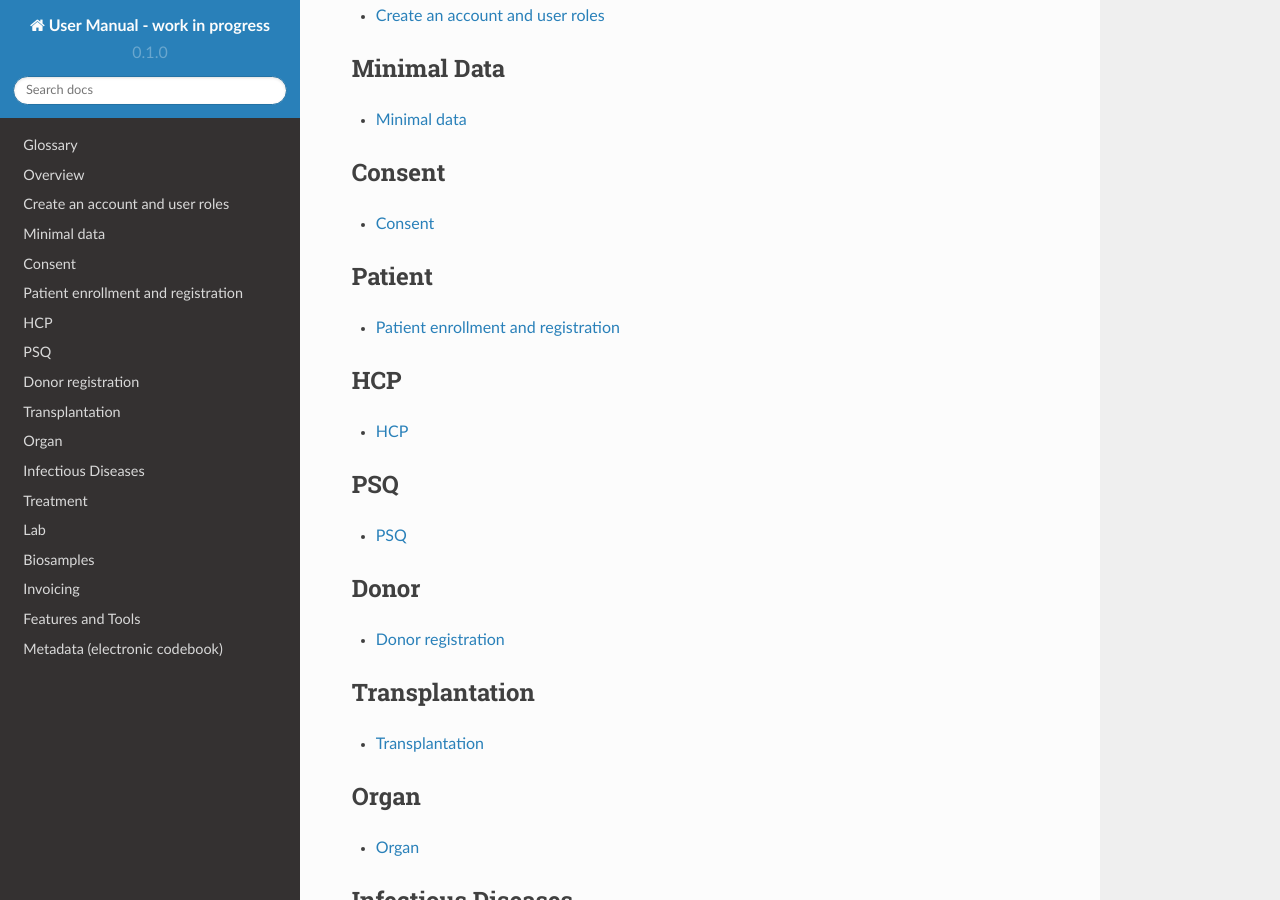
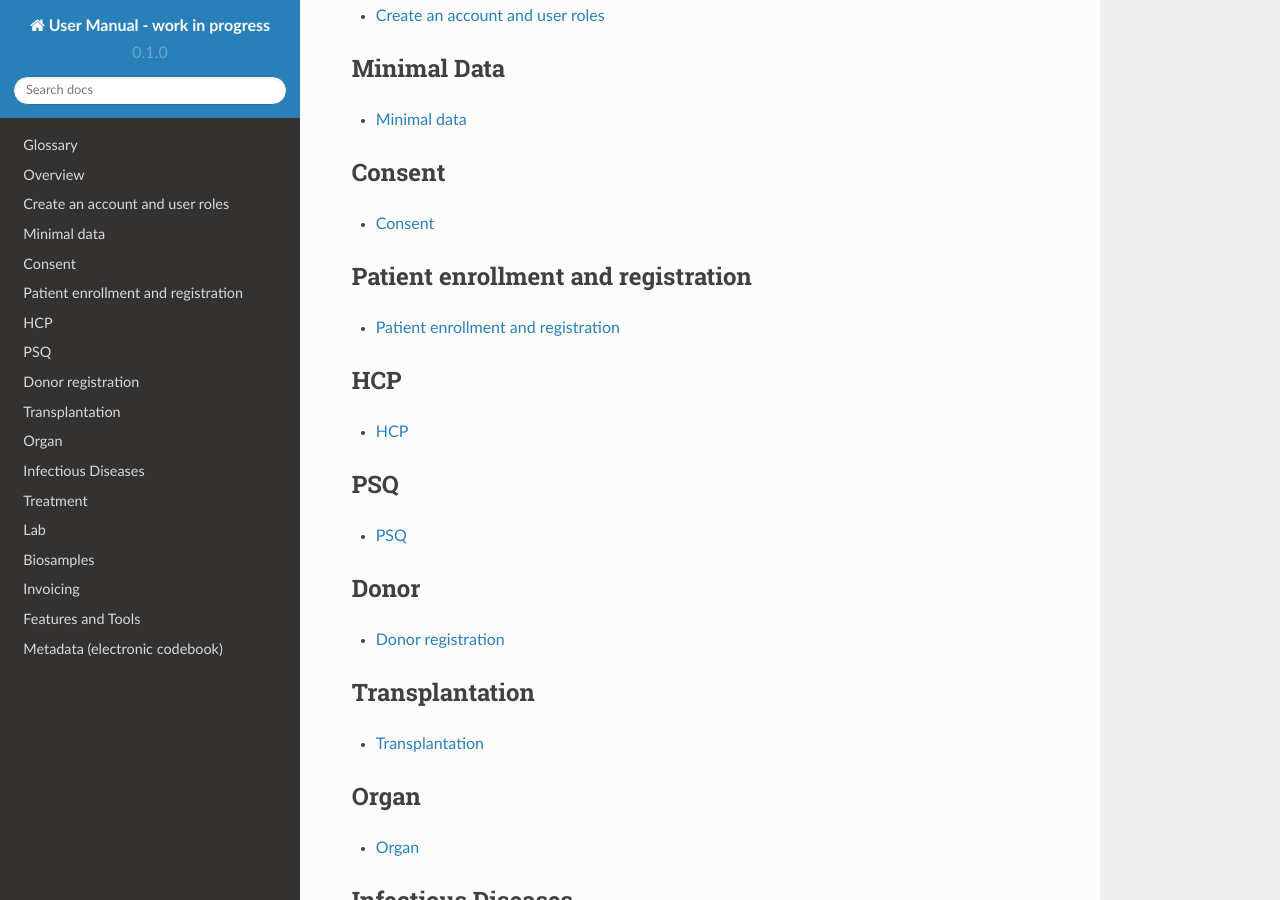
Before and after one commit to swiss-transplant-cohort-study/3LC-user-manual, a Sphinx documentation site: the page built from docs/source/index.rst, in a window 1280 px wide and 900 px high, scrolled down 790 px. Built offline with Sphinx 7.4.7 and the Read the Docs theme 2.0.0, drawn with Linux system fonts in a browser that asks for light colours.

Commit message:
Update index.rst

```diff
--- a/docs/source/index.rst
+++ b/docs/source/index.rst
@@ -11,7 +11,7 @@
    Only authorized users will be able to access the system functionalities.
 
 Glossary and Abbreviations
-**************
+********************************
 
 .. toctree::
    :maxdepth: 1
@@ -55,8 +55,9 @@
    consent
 
 
-Patient
-**********
+Patient enrollment and registration
+**************************************
+
 .. toctree::
    :maxdepth: 1
 
@@ -65,6 +66,7 @@
 
 HCP
 ****
+
 .. toctree::
    :maxdepth: 1
 
@@ -87,7 +89,7 @@
    donor
 
 Transplantation
-****************
+*********************
 .. toctree::
    :maxdepth: 1
 
@@ -101,7 +103,7 @@
    organ
 
 Infectious Diseases
-*******************
+**********************
 
 .. toctree::
    :maxdepth: 1
@@ -110,6 +112,7 @@
 
 Treatment
 *******************
+
 .. toctree::
    :maxdepth: 1
 
@@ -117,13 +120,15 @@
 
 Lab
 *******************
+
 .. toctree::
    :maxdepth: 1
 
    lab
 
 Samples
-*******
+***********
+
 .. toctree::
    :maxdepth: 1
 
@@ -137,7 +142,8 @@
    invoicing
 
 Features and Tools
-**************
+*********************
+
 .. toctree::
    :maxdepth: 1
 
@@ -145,6 +151,7 @@
 
 Metadata
 **************
+
 .. toctree::
    :maxdepth: 1
 
```
